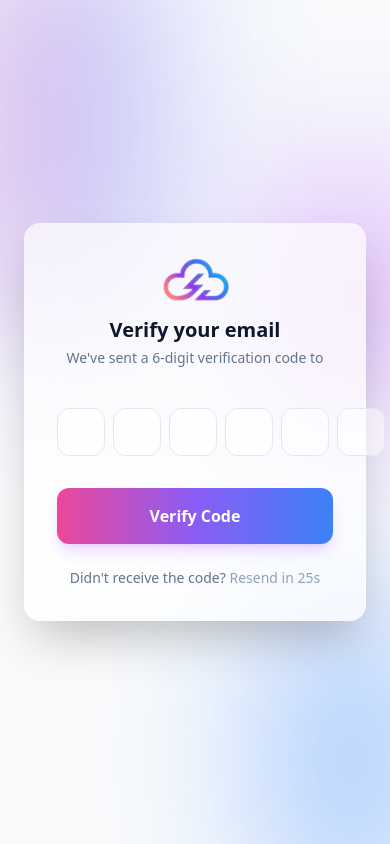
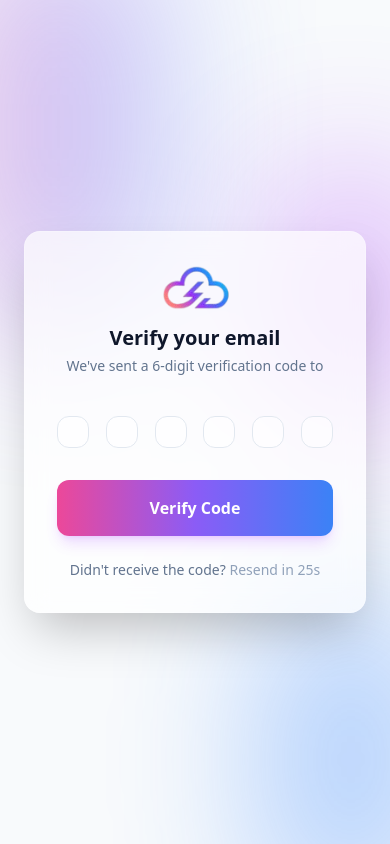
Before and after one commit to Afsalkp7/api-health-monitor, a Next.js app: page /verify-otp in a window 390 px wide. Built offline with nearby package versions, Linux system fonts and the light colour scheme.

Commit message:
Feat(Verify-otp) : Responsive issue

```diff
--- a/app/(auth)/verify-otp/page.tsx
+++ b/app/(auth)/verify-otp/page.tsx
@@ -81,17 +81,19 @@ function VerifyOtpPageContent() {
       )}
 
       <form onSubmit={handleSubmit}>
-        <div className="flex justify-between gap-2 mb-8">
+        <div className="flex justify-between gap-1 min-[430px]:gap-2 mb-8">
           {otp.map((digit, index) => (
             <input
               key={index}
-              ref={(el) => { inputRefs.current[index] = el }}
+              ref={(el) => {
+                inputRefs.current[index] = el;
+              }}
               type="text"
               maxLength={1}
               value={digit}
               onChange={(e) => handleChange(index, e.target.value)}
               onKeyDown={(e) => handleKeyDown(index, e)}
-              className="w-12 h-12 md:w-12 md:h-12 text-center text-2xl font-bold bg-white/50 dark:bg-slate-950/50 border border-slate-200 dark:border-slate-700 rounded-xl focus:border-indigo-500 focus:ring-2 focus:ring-indigo-500/20 outline-none transition-all"
+              className="w-8 h-8 min-[400px]:w-12 min-[430px]:h-12 text-center text-2xl font-bold bg-white/50 dark:bg-slate-950/50 border border-slate-200 dark:border-slate-700 rounded-xl focus:border-indigo-500 focus:ring-2 focus:ring-indigo-500/20 outline-none transition-all"
             />
           ))}
         </div>
@@ -111,10 +113,10 @@ function VerifyOtpPageContent() {
   );
 }
 
-export default function  VerifyOtpPage() {
-     return (
-          <Suspense fallback={<div className="text-white">Loading...</div>}>
-            <VerifyOtpPageContent />
-          </Suspense>
-      );
+export default function VerifyOtpPage() {
+  return (
+    <Suspense fallback={<div className="text-white">Loading...</div>}>
+      <VerifyOtpPageContent />
+    </Suspense>
+  );
 }
```
